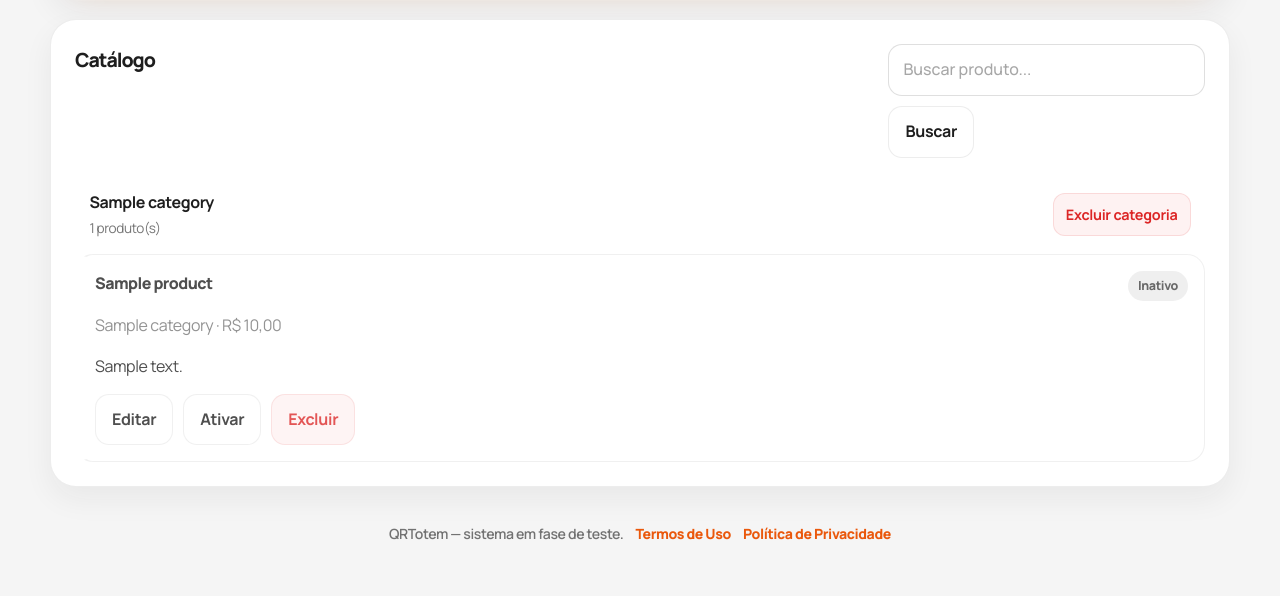
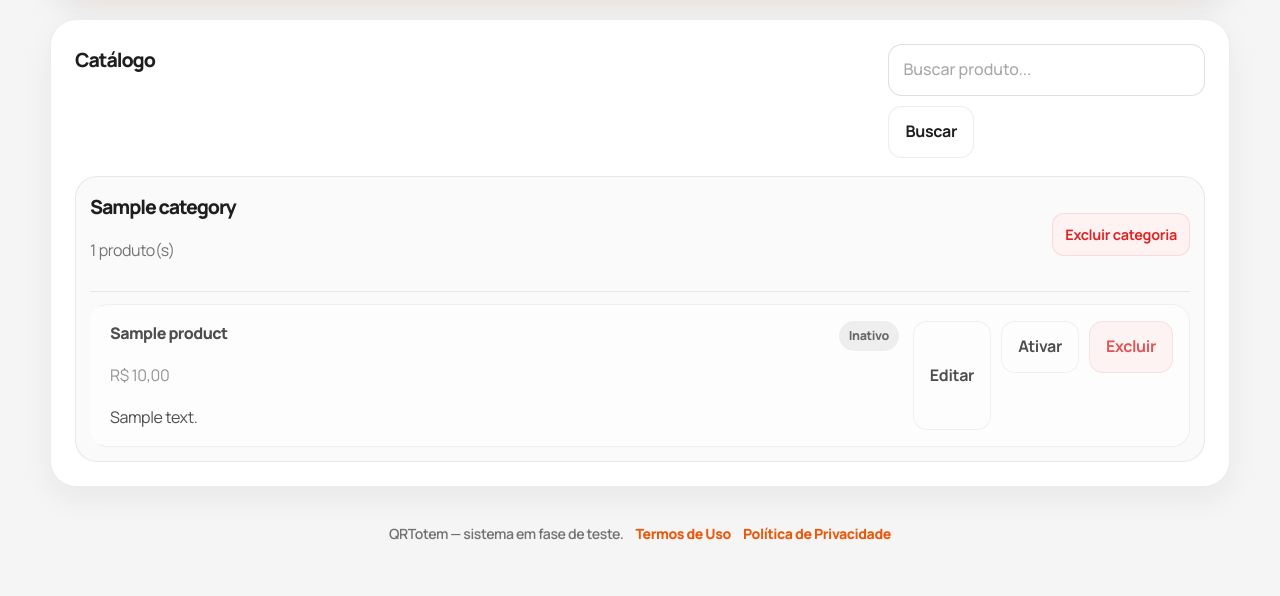
Before and after one commit to camisagilberto/restaurante, a Flask app: template app/templates/admin/products.html in a window 1280 px wide. Shown: the part 1018-1614 px from the top of the page. Run offline with Flask 3, Linux system fonts and the light colour scheme; the template is opened without the code that fills it: most values are stand-ins (such as "Sample title", 1, 10 or a date in 2020).

Commit message:
Update products.html

```diff
--- a/app/templates/admin/products.html
+++ b/app/templates/admin/products.html
@@ -82,32 +82,28 @@
   </div>
 
 
-  {% if category_summary %}
-    <div class="category-delete-grid">
-      {% for category in category_summary %}
-        <div class="category-delete-card">
+  <div class="admin-category-list">
+    {% for category in grouped_products %}
+      <section class="admin-category-block">
+        <div class="admin-category-header">
           <div>
-            <strong>{{ category.name }}</strong>
-            <p class="muted">{{ category.count }} produto(s)</p>
+            <h3>{{ category.name }}</h3>
+            <p class="muted">{{ category.products|length }} produto(s)</p>
           </div>
-          <form method="post" action="{{ url_for('admin.delete_products_by_category_route') }}" data-password-confirm="Digite a senha do usuário para excluir todos os produtos desta categoria.">
+          <form method="post" action="{{ url_for('admin.delete_products_by_category_route') }}">
             <input type="hidden" name="csrf_token" value="{{ csrf_token() }}">
             <input type="hidden" name="category" value="{{ category.name }}">
-            <input type="hidden" name="manager_password" value="">
             <button class="btn btn-danger btn-sm" type="submit">Excluir categoria</button>
           </form>
         </div>
-      {% endfor %}
-    </div>
-  {% endif %}
 
-  <div class="admin-list">
-    {% for product in products %}
-      <article class="admin-row {% if not product['active'] %}is-muted{% endif %}">
+        <div class="admin-list admin-list--category-products">
+          {% for product in category.products %}
+            <article class="admin-row admin-product-row {% if not product['active'] %}is-muted{% endif %}">
               <div class="admin-row-main">
                 <div>
                   <h4>{{ product['name'] }}</h4>
-            <p class="muted">{{ product['category'] }} · {{ product['price']|currency }}</p>
+                  <p class="muted">{{ product['price']|currency }}</p>
 
                   {% if product['description'] %}
                     <p class="product-desc">{{ product['description'] }}</p>
@@ -129,13 +125,15 @@
                   </button>
                 </form>
 
-          <form method="post" action="{{ url_for('admin.delete_product_route', product_id=product['id']) }}" data-password-confirm="Digite a senha do usuário para excluir este produto.">
+                <form method="post" action="{{ url_for('admin.delete_product_route', product_id=product['id']) }}">
                   <input type="hidden" name="csrf_token" value="{{ csrf_token() }}">
-            <input type="hidden" name="manager_password" value="">
                   <button class="btn btn-danger" type="submit">Excluir</button>
                 </form>
               </div>
             </article>
+          {% endfor %}
+        </div>
+      </section>
     {% else %}
       <div class="empty-state">
         <h3>Nenhum produto encontrado</h3>
```
Lines whose indentation alone changed are shown as unchanged.
